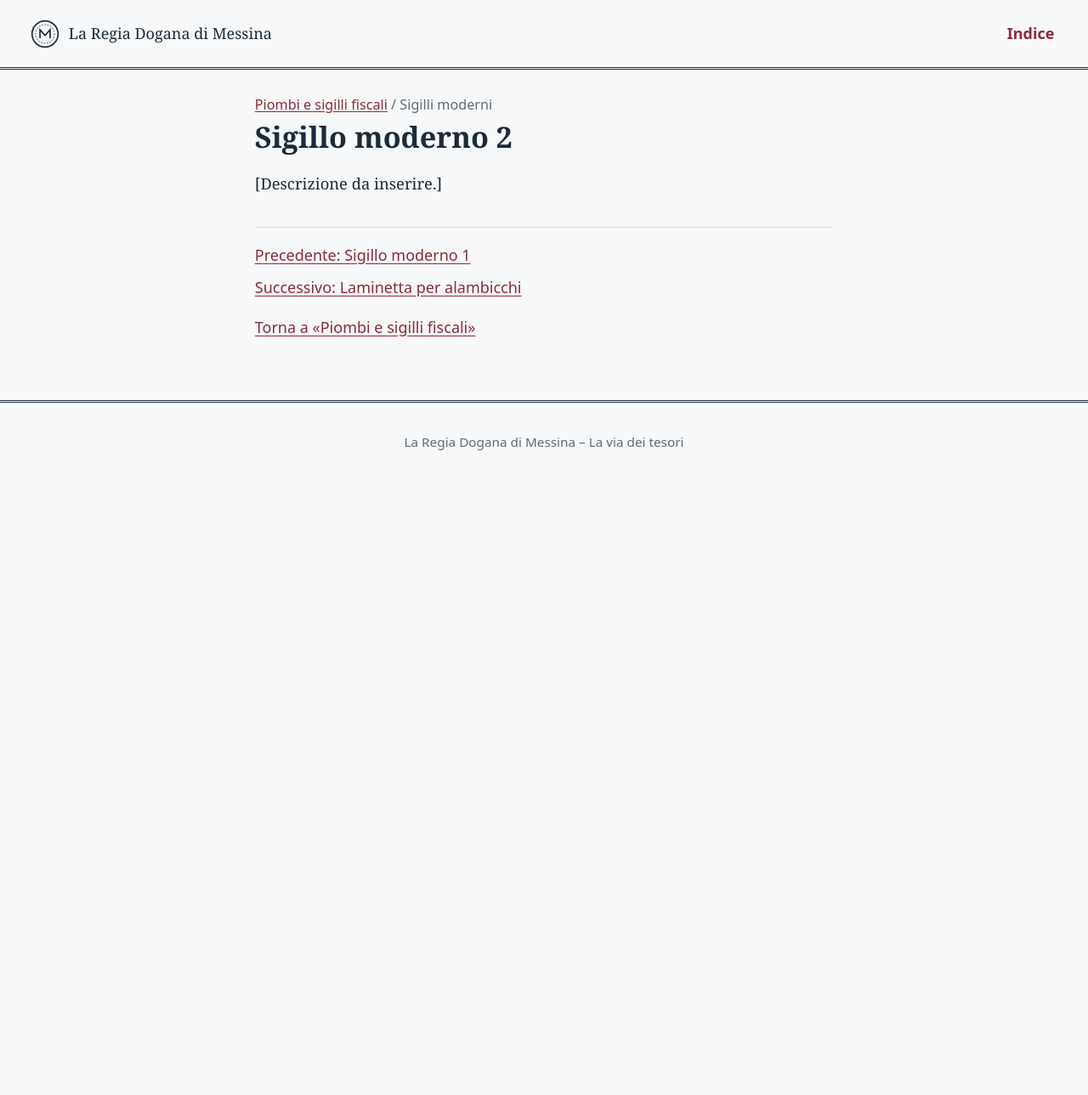
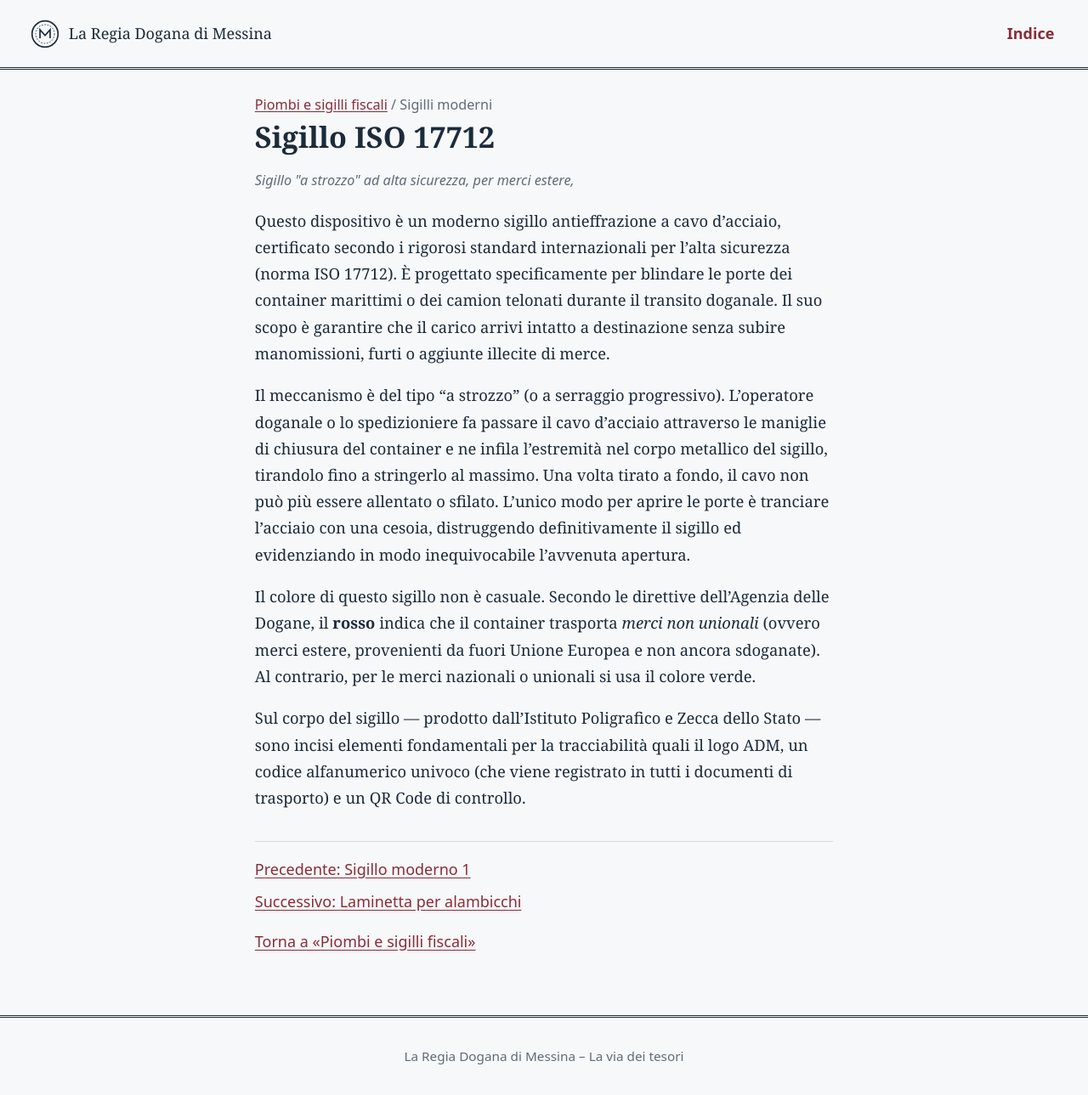
Before and after one commit to GiuseppeLB/regia-dogana-di-Messina, a Jekyll site: the page built from _oggetti/sigillo-moderno-2.md, in a window 1280 px wide. Shown: the whole page at 85% size. Built offline with Jekyll 4.4.1, drawn with Linux system fonts in a browser that asks for light colours; before the commit the page ends 900 px from its top, so only the background shows below that.

Commit message:
Update _oggetti/sigillo-moderno-2.md (via Pages CMS)

```diff
--- a/_oggetti/sigillo-moderno-2.md
+++ b/_oggetti/sigillo-moderno-2.md
@@ -1,11 +1,15 @@
 ---
 layout: oggetto
-title: "Sigillo moderno 2"
+title: Sigillo ISO 17712
 pagina: sigilli
-sezione: "Sigilli moderni"
+sezione: Sigilli moderni
 ordine: 6
-foto: ""
-alt: ""
-didascalia: ""
+didascalia: 'Sigillo "a strozzo" ad alta sicurezza, per merci estere, '
 ---
-[Descrizione da inserire.]
+Questo dispositivo è un moderno sigillo antieffrazione a cavo d'acciaio, certificato secondo i rigorosi standard internazionali per l'alta sicurezza (norma ISO 17712). È progettato specificamente per blindare le porte dei container marittimi o dei camion telonati durante il transito doganale. Il suo scopo è garantire che il carico arrivi intatto a destinazione senza subire manomissioni, furti o aggiunte illecite di merce.
+
+Il meccanismo è del tipo "a strozzo" (o a serraggio progressivo). L'operatore doganale o lo spedizioniere fa passare il cavo d'acciaio attraverso le maniglie di chiusura del container e ne infila l'estremità nel corpo metallico del sigillo, tirandolo fino a stringerlo al massimo. Una volta tirato a fondo, il cavo non può più essere allentato o sfilato. L'unico modo per aprire le porte è tranciare l'acciaio con una cesoia, distruggendo definitivamente il sigillo ed evidenziando in modo inequivocabile l'avvenuta apertura.
+
+Il colore di questo sigillo non è casuale. Secondo le direttive dell'Agenzia delle Dogane, il **rosso** indica che il container trasporta *merci non unionali* (ovvero merci estere, provenienti da fuori Unione Europea e non ancora sdoganate). Al contrario, per le merci nazionali o unionali si usa il colore verde.
+
+Sul corpo del sigillo — prodotto dall'Istituto Poligrafico e Zecca dello Stato — sono incisi elementi fondamentali per la tracciabilità quali il logo ADM, un codice alfanumerico univoco (che viene registrato in tutti i documenti di trasporto) e un QR Code di controllo.
```
